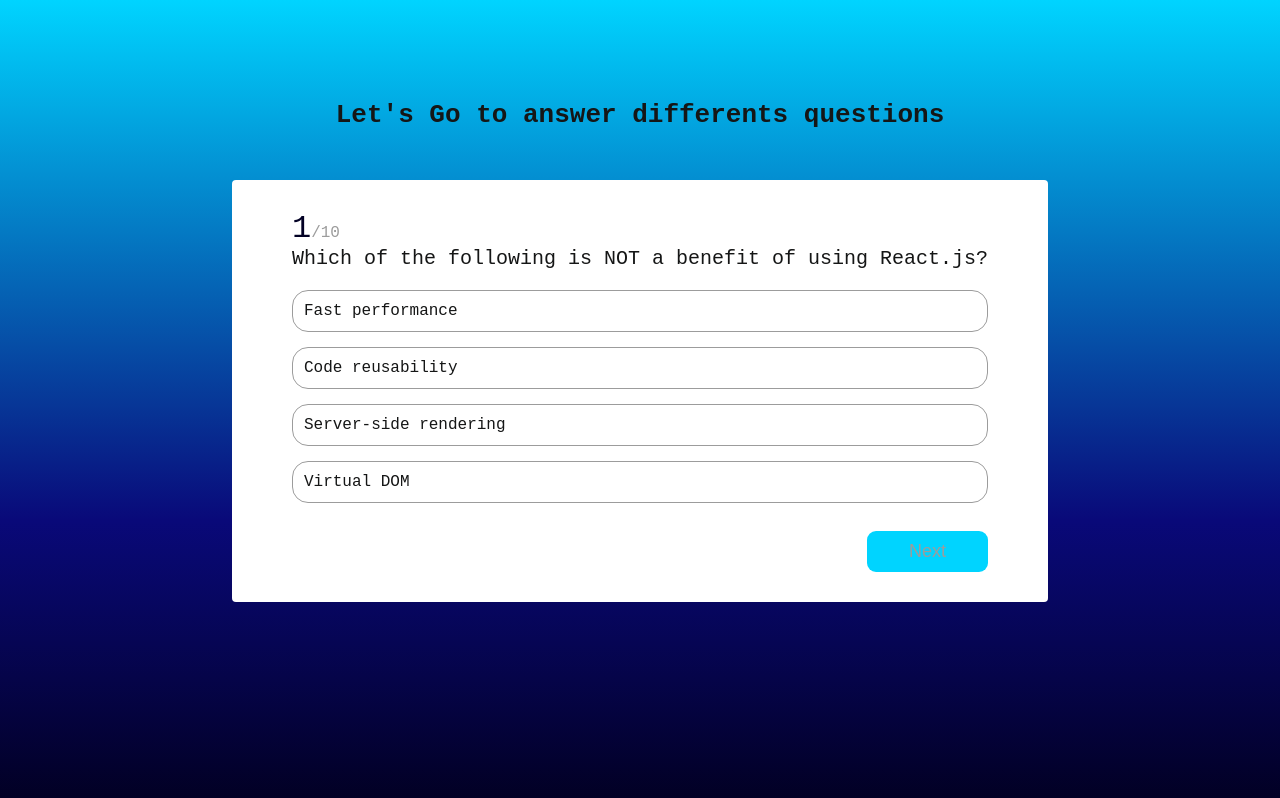
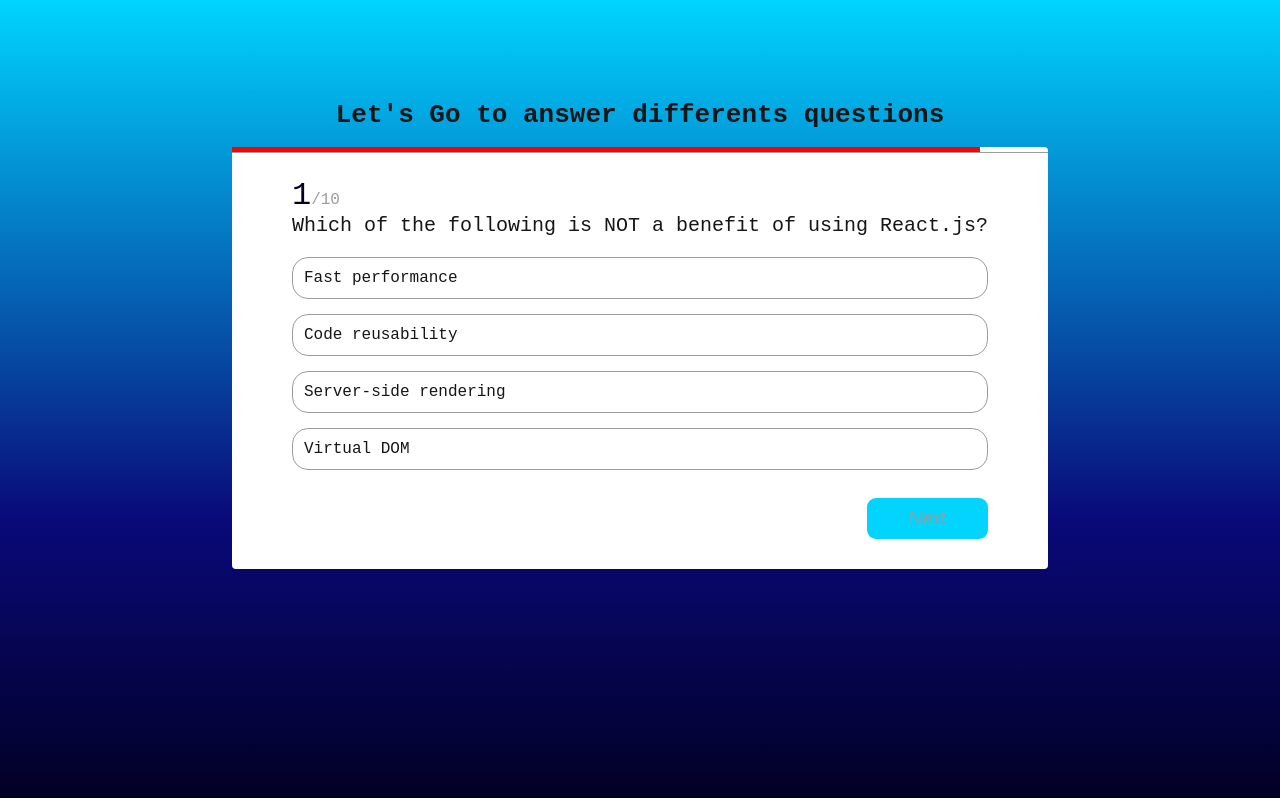
Before and after one commit to josekadeveloper/Quiz, a React (Vite) app in the folder quiz/: page / in a window 1280 px wide. Built offline with nearby package versions, Linux system fonts and the light colour scheme.

Commit message:
feat(Quiz): add AnswerTimer component

```diff
--- a/quiz/src/App.tsx
+++ b/quiz/src/App.tsx
@@ -7,11 +7,7 @@
       <header>
         <h1>Let's Go to answer differents questions</h1>
       </header>
-      <main>
-        <section>
-          <Quiz questions={mockQuizz.questions} />
-        </section>
-      </main>
+      <Quiz questions={mockQuizz.questions} />
     </>
   )
 }
--- /dev/null
+++ b/quiz/src/components/AnswerTimer/AnswerTimer.tsx
@@ -0,0 +1,51 @@
+import { useEffect, useState, useRef } from 'react';
+import './answerTimer.scss';
+
+interface AnswersTimerProps {
+    duration: number;
+    onTimeUp: () => void
+}
+
+const AnswersTimer: React.FC<AnswersTimerProps> = ({ duration, onTimeUp }) => {
+    const [counter, setCounter] = useState(0);
+    const [progressLoaded, setProgressLoaded] = useState(0);
+    const intervalRef = useRef(0);
+
+    useEffect(() => {
+        intervalRef.current = setInterval(() => {
+            setCounter((cur) => cur + 1);
+        }, 1000);
+
+        return () => clearInterval(intervalRef.current);
+    }, []);
+
+    useEffect(() => {
+        setProgressLoaded(100 * (counter / duration));
+
+        if (counter === duration) {
+            clearInterval(intervalRef.current);
+
+            setTimeout(() => {
+                onTimeUp();
+            }, 1000);
+        }
+    }, [counter]);
+
+    return <section className='answer-timer'>
+        <div
+        style={{
+            width: `${progressLoaded}%`,
+            backgroundColor: `${
+                progressLoaded < 50
+                    ? 'lightgreen'
+                    : progressLoaded < 70
+                    ? 'orange'
+                    : 'red'
+
+            }`
+        }}
+        className='progress'></div>
+    </section>;
+}
+
+export default AnswersTimer;
--- /dev/null
+++ b/quiz/src/components/AnswerTimer/answerTimer.scss
@@ -0,0 +1,16 @@
+@import '../../styles/colors';
+
+.answer-timer {
+    position: absolute;
+    top: 0;
+    left: 0;
+    width: 100%;
+    border-bottom: 1px solid $disabled;
+
+    .progress {
+        height: 5px;
+        transition-duration: 1s;
+        width: 0;
+        transition-timing-function: linear;
+    }
+}
--- a/quiz/src/components/Quiz/Quiz.tsx
+++ b/quiz/src/components/Quiz/Quiz.tsx
@@ -1,6 +1,7 @@
 import React, { useState } from 'react';
 import { resultInitialState } from '../../utils/db';
-import './quiz.scss'
+import AnswersTimer from '../AnswerTimer/AnswerTimer';
+import './quiz.scss';
 
 interface QuizProps {
     questions: Array<{ question: string, choices: Array<string>, correctAnswer: string }>;
@@ -12,6 +13,7 @@
     const [answer, setAnswer] = useState(false);
     const [result, setResult] = useState(resultInitialState);
     const [showResult, setShowResult] = useState(false);
+    const [showAnswerTimer, setShowAnswerTimer] = useState(true);
 
     const { question, choices, correctAnswer } = questions[currentQuestion];
 
@@ -25,12 +27,13 @@
         }
     }
 
-    const onClickNext = () => {
+    const onClickNext = (finalAnswer: boolean) => {
         setAnswerIdx(-1);
+        setShowAnswerTimer(false);
         setResult((prev) => {
             let score;
 
-            answer === true
+            finalAnswer === true
                 ? score = {
                     ...prev,
                     score: prev.score + 5,
@@ -50,6 +53,10 @@
             setCurrentQuestion(0);
             setShowResult(true);
         }
+
+        setTimeout(() => {
+            setShowAnswerTimer(true);
+        })
     }
 
     const onTryAgain = () => {
@@ -57,11 +64,17 @@
         setShowResult(false);
     }
 
+    const handleTimeUp = () => {
+        setAnswer(false);
+        onClickNext(false);
+    }
+
     return (
-        <section className='quiz'>
+        <main className='quiz'>
             {!showResult
             ? (
             <>
+                {showAnswerTimer && <AnswersTimer duration={5} onTimeUp={handleTimeUp} />}
                 <span className='active-question-no'>{currentQuestion + 1}</span>
                 <span className='total-question'>/{questions.length}</span>
                 <h2>{question}</h2>
@@ -80,7 +93,7 @@
                 </ul>
 
                 <footer className='next-question'>
-                    <button onClick={onClickNext} disabled={answerIdx === -1}>
+                    <button onClick={() => onClickNext(answer)} disabled={answerIdx === -1}>
                         {currentQuestion === questions.length - 1 ? 'Finish' : 'Next'}
                     </button>
                 </footer>
@@ -105,7 +118,7 @@
                 </button>
             </section>
             }
-        </section>
+        </main>
     );
 };
 
--- a/quiz/src/components/Quiz/quiz.scss
+++ b/quiz/src/components/Quiz/quiz.scss
@@ -4,9 +4,9 @@
     width: auto;
     background: $bg;
     border-radius: 4px;
-    margin-top: 50px;
     padding: 30px 60px;
     box-sizing: border-box;
+    position: relative;
 
     .active-question-no {
         font-size: 32px;
```
